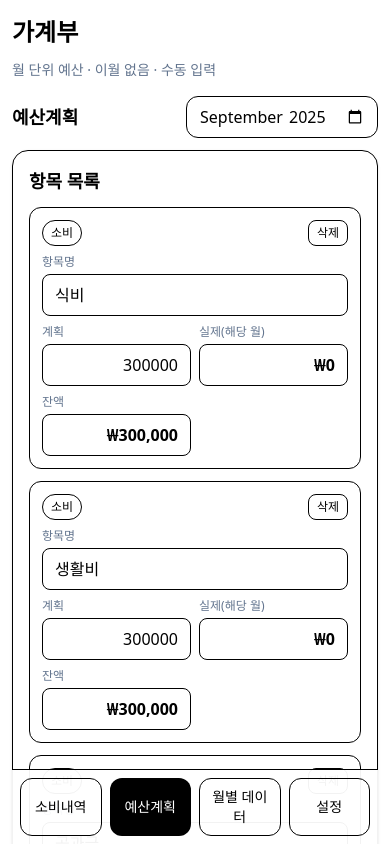
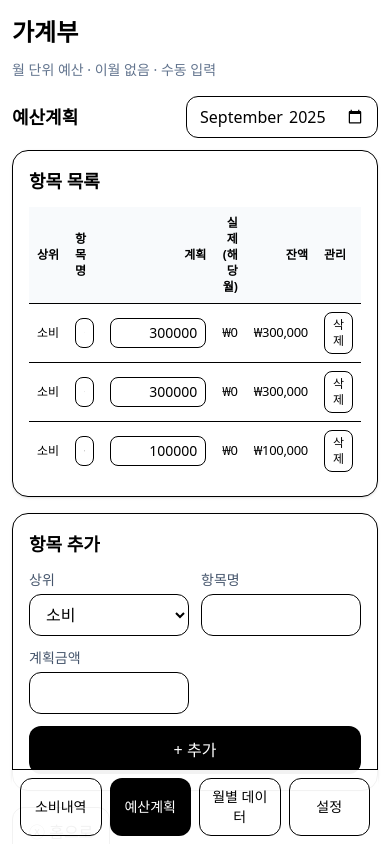
Before and after one commit to chanzii/budget-app, a React (Vite) app: page / in a window 390 px wide. Both pictures are taken after a click on the button "예산계획". Shown: the top 844 px of the page. Built offline with nearby package versions, Linux system fonts and the light colour scheme.

Commit message:
ui: 모바일 컴팩트 테이블(항목명 전체 표시, 간격 축소)

```diff
--- a/src/App.tsx
+++ b/src/App.tsx
@@ -628,131 +628,129 @@ export default function BudgetApp() {
 
         {/* === [모바일/데스크톱 반응형] 항목 목록 === */}
 <Section title="항목 목록">
-  {/* 데스크톱/태블릿: 기존 테이블 유지 (sm 이상에서만 표시) */}
-  <div className="hidden sm:block overflow-x-auto">
-    <table className="min-w-full text-sm">
+  {/* 휴대폰에선 컴팩트 폰트/패딩, 데스크톱은 기존 크기 유지 */}
+  <div className="overflow-x-auto sm:overflow-visible">
+    <table className="min-w-full text-xs sm:text-sm table-fixed">
+      {/* 열 너비: 모바일에선 항목명이 넓게(56%), 숫자칸은 고정 폭 */}
+      <colgroup>
+        <col className="w-[64px] sm:w-[80px]" />         {/* 상위 */}
+        <col className="w-[56%] sm:w-auto" />            {/* 항목명 (모바일에서 가장 넓게) */}
+        <col className="w-[92px] sm:w-[120px]" />        {/* 계획 */}
+        <col className="w-[104px] sm:w-[140px]" />       {/* 실제 */}
+        <col className="w-[92px] sm:w-[120px]" />        {/* 잔액 */}
+        <col className="w-[72px] sm:w-[100px]" />        {/* 관리 */}
+      </colgroup>
+
       <thead className="bg-slate-50 text-left">
         <tr>
-          <th className="px-3 py-2">상위</th>
-          <th className="px-3 py-2">항목명</th>
-          <th className="px-3 py-2 text-right">계획</th>
-          <th className="px-3 py-2 text-right">실제(해당 월)</th>
-          <th className="px-3 py-2 text-right">잔액</th>
-          <th className="px-3 py-2">관리</th>
+          <th className="px-2 py-2 sm:px-3 sm:py-2">상위</th>
+          <th className="px-2 py-2 sm:px-3 sm:py-2">항목명</th>
+          <th className="px-2 py-2 text-right sm:px-3 sm:py-2">계획</th>
+          <th className="px-2 py-2 text-right sm:px-3 sm:py-2">실제(해당 월)</th>
+          <th className="px-2 py-2 text-right sm:px-3 sm:py-2">잔액</th>
+          <th className="px-2 py-2 sm:px-3 sm:py-2">관리</th>
         </tr>
       </thead>
+
       <tbody>
-        {list.map(b=> {
-          const actual = actualByBudgetId.get(b.id)||0;
+        {list.map(b => {
+          const actual = actualByBudgetId.get(b.id) || 0;
           const remain = Math.max(b.plan - actual, 0);
           const over = actual > b.plan;
+
           return (
-            <tr key={b.id} className="border-t">
-              <td className="px-3 py-2 whitespace-nowrap">{b.top}</td>
-              <td className="px-3 py-2">
+            <tr key={b.id} className="border-t align-middle">
+              {/* 상위 */}
+              <td className="px-2 py-2 sm:px-3 sm:py-2 whitespace-nowrap">{b.top}</td>
+
+              {/* 항목명: 모바일에선 줄바꿈 허용해 전체 표시, 데스크톱은 한 줄 */}
+              <td className="px-2 py-2 sm:px-3 sm:py-2">
                 <input
-                  ref={(el)=>{nameRefs.current[b.id]=el}}
+                  ref={el => { nameRefs.current[b.id] = el; }}
                   value={editingName[b.id] ?? b.name}
-                  onFocus={()=> setEditingName(prev=> prev[b.id]===undefined? {...prev, [b.id]: b.name }: prev)}
-                  onChange={(e)=> setEditingName(prev=> ({...prev, [b.id]: e.target.value}))}
-                  onBlur={()=>{ const val=editingName[b.id]; if(val!==undefined && val!==b.name){ upsertBudgetItem({ id:b.id, name: val }); } setEditingName(prev=>{ const cp={...prev}; delete cp[b.id]; return cp; }); }}
-                  onKeyDown={(e)=>{ if(e.key==='Enter'){ (e.currentTarget as HTMLInputElement).blur(); } if(e.key==='Escape'){ setEditingName(prev=>{ const cp={...prev}; delete cp[b.id]; return cp; }); (nameRefs.current[b.id]?.blur?.()); } }}
-                  className="w-full rounded-lg border px-2 py-1"
+                  onFocus={() =>
+                    setEditingName(prev => (prev[b.id] === undefined ? { ...prev, [b.id]: b.name } : prev))
+                  }
+                  onChange={e => setEditingName(prev => ({ ...prev, [b.id]: e.target.value }))}
+                  onBlur={() => {
+                    const val = editingName[b.id];
+                    if (val !== undefined && val !== b.name) upsertBudgetItem({ id: b.id, name: val });
+                    setEditingName(prev => { const cp = { ...prev }; delete cp[b.id]; return cp; });
+                  }}
+                  onKeyDown={e => {
+                    if (e.key === "Enter") (e.currentTarget as HTMLInputElement).blur();
+                    if (e.key === "Escape") {
+                      setEditingName(prev => { const cp = { ...prev }; delete cp[b.id]; return cp; });
+                      nameRefs.current[b.id]?.blur?.();
+                    }
+                  }}
+                  className="w-full rounded-lg border px-2 py-1 text-sm sm:text-base leading-snug
+                             sm:whitespace-nowrap break-words"
                 />
               </td>
-              <td className="px-3 py-2 text-right">
+
+              {/* 계획 입력칸: 모바일 좁은 폭 */}
+              <td className="px-2 py-2 sm:px-3 sm:py-2 text-right">
                 <input
-                  ref={(el)=>{planRefs.current[b.id]=el}}
-                  type="text" inputMode="numeric" pattern="[0-9]*"
+                  ref={el => { planRefs.current[b.id] = el; }}
+                  type="text"
+                  inputMode="numeric"
+                  pattern="[0-9]*"
                   value={editingPlan[b.id] ?? String(b.plan)}
-                  onFocus={()=> setEditingPlan(prev=> prev[b.id]===undefined? {...prev, [b.id]: String(b.plan)}: prev)}
-                  onChange={(e)=>{ const digits = e.target.value.replace(/[^0-9]/g,''); setEditingPlan(prev=> ({...prev, [b.id]: digits})); }}
-                  onBlur={()=>{ const val=editingPlan[b.id]; if(val!==undefined && String(b.plan)!==val){ upsertBudgetItem({ id:b.id, plan: Number(val||0)}); } setEditingPlan(prev=>{ const cp={...prev}; delete cp[b.id]; return cp; }); }}
-                  onKeyDown={(e)=>{ if(e.key==='Enter'){ (e.currentTarget as HTMLInputElement).blur(); } if(e.key==='Escape'){ setEditingPlan(prev=>{ const cp={...prev}; delete cp[b.id]; return cp; }); (planRefs.current[b.id]?.blur?.()); } }}
-                  className="w-28 rounded-lg border px-2 py-1 text-right"
+                  onFocus={() =>
+                    setEditingPlan(prev => (prev[b.id] === undefined ? { ...prev, [b.id]: String(b.plan) } : prev))
+                  }
+                  onChange={e => {
+                    const digits = e.target.value.replace(/[^0-9]/g, "");
+                    setEditingPlan(prev => ({ ...prev, [b.id]: digits }));
+                  }}
+                  onBlur={() => {
+                    const val = editingPlan[b.id];
+                    if (val !== undefined && String(b.plan) !== val) upsertBudgetItem({ id: b.id, plan: Number(val || 0) });
+                    setEditingPlan(prev => { const cp = { ...prev }; delete cp[b.id]; return cp; });
+                  }}
+                  onKeyDown={e => {
+                    if (e.key === "Enter") (e.currentTarget as HTMLInputElement).blur();
+                    if (e.key === "Escape") {
+                      setEditingPlan(prev => { const cp = { ...prev }; delete cp[b.id]; return cp; });
+                      planRefs.current[b.id]?.blur?.();
+                    }
+                  }}
+                  className="w-24 sm:w-28 rounded-lg border px-2 py-1 text-right text-sm sm:text-base"
                 />
               </td>
-              <td className="px-3 py-2 text-right">{KRW.format(actual)}</td>
-              <td className="px-3 py-2 text-right">{KRW.format(remain)}</td>
-              <td className="px-3 py-2">
-                <button onClick={()=>deleteBudgetItem(b.id)} className="rounded-lg border px-2 py-1 hover:bg-slate-50">삭제</button>
-                {over && <span className="ml-2 rounded-full bg-rose-100 px-2 py-1 text-xs text-rose-700">100% 초과</span>}
+
+              {/* 실제/잔액: 모바일에선 더 작게, 줄바꿈 없이 */}
+              <td className="px-2 py-2 sm:px-3 sm:py-2 text-right whitespace-nowrap">
+                <span className="font-medium tracking-tight text-[13px] sm:text-base">
+                  {KRW.format(actual)}
+                </span>
+              </td>
+              <td className="px-2 py-2 sm:px-3 sm:py-2 text-right whitespace-nowrap">
+                <span className="font-medium tracking-tight text-[13px] sm:text-base">
+                  {KRW.format(remain)}
+                </span>
+              </td>
+
+              {/* 관리 */}
+              <td className="px-2 py-2 sm:px-3 sm:py-2">
+                <button
+                  onClick={() => deleteBudgetItem(b.id)}
+                  className="rounded-lg border px-2 py-1 hover:bg-slate-50 text-[12px] sm:text-sm"
+                >
+                  삭제
+                </button>
+                {over && (
+                  <span className="ml-1 sm:ml-2 rounded-full bg-rose-100 px-2 py-0.5 text-[10px] sm:text-xs text-rose-700">
+                    100% 초과
+                  </span>
+                )}
               </td>
             </tr>
           );
         })}
       </tbody>
     </table>
-  </div>
-
-  {/* 모바일: 카드형(한 줄에 핵심 정보가 넓게 보이도록) */}
-  <div className="sm:hidden space-y-3">
-    {list.map(b=>{
-      const actual = actualByBudgetId.get(b.id)||0;
-      const remain = Math.max(b.plan - actual, 0);
-      const over = actual > b.plan;
-      return (
-        <div key={b.id} className="rounded-xl border p-3">
-          <div className="mb-2 flex items-center justify-between">
-            <span className="text-xs px-2 py-1 rounded-full border">{b.top}</span>
-            <button onClick={()=>deleteBudgetItem(b.id)} className="text-xs rounded-lg border px-2 py-1">삭제</button>
-          </div>
-
-          {/* 항목명: 전체 폭 사용 */}
-          <div className="mb-2">
-            <label className="text-xs text-slate-500 mb-1 block">항목명</label>
-            <input
-              ref={(el)=>{nameRefs.current[b.id]=el}}
-              value={editingName[b.id] ?? b.name}
-              onFocus={()=> setEditingName(prev=> prev[b.id]===undefined? {...prev, [b.id]: b.name }: prev)}
-              onChange={(e)=> setEditingName(prev=> ({...prev, [b.id]: e.target.value}))}
-              onBlur={()=>{ const val=editingName[b.id]; if(val!==undefined && val!==b.name){ upsertBudgetItem({ id:b.id, name: val }); } setEditingName(prev=>{ const cp={...prev}; delete cp[b.id]; return cp; }); }}
-              onKeyDown={(e)=>{ if(e.key==='Enter'){ (e.currentTarget as HTMLInputElement).blur(); } if(e.key==='Escape'){ setEditingName(prev=>{ const cp={...prev}; delete cp[b.id]; return cp; }); (nameRefs.current[b.id]?.blur?.()); } }}
-              className="w-full rounded-lg border px-3 py-2 text-base"
-              placeholder="항목명"
-            />
-          </div>
-
-          {/* 금액/실제/잔액: 2열 그리드로 촘촘하게 */}
-          <div className="grid grid-cols-2 gap-2">
-            <div>
-              <label className="text-xs text-slate-500 mb-1 block">계획</label>
-              <input
-                ref={(el)=>{planRefs.current[b.id]=el}}
-                type="text" inputMode="numeric" pattern="[0-9]*"
-                value={editingPlan[b.id] ?? String(b.plan)}
-                onFocus={()=> setEditingPlan(prev=> prev[b.id]===undefined? {...prev, [b.id]: String(b.plan)}: prev)}
-                onChange={(e)=>{ const digits = e.target.value.replace(/[^0-9]/g,''); setEditingPlan(prev=> ({...prev, [b.id]: digits})); }}
-                onBlur={()=>{ const val=editingPlan[b.id]; if(val!==undefined && String(b.plan)!==val){ upsertBudgetItem({ id:b.id, plan: Number(val||0)}); } setEditingPlan(prev=>{ const cp={...prev}; delete cp[b.id]; return cp; }); }}
-                onKeyDown={(e)=>{ if(e.key==='Enter'){ (e.currentTarget as HTMLInputElement).blur(); } if(e.key==='Escape'){ setEditingPlan(prev=>{ const cp={...prev}; delete cp[b.id]; return cp; }); (planRefs.current[b.id]?.blur?.()); } }}
-                className="w-full rounded-lg border px-3 py-2 text-right"
-                placeholder="0"
-              />
-            </div>
-            <div>
-              <label className="text-xs text-slate-500 mb-1 block">실제(해당 월)</label>
-              <div className="h-[42px] flex items-center justify-end rounded-lg border px-3">
-                <span className="font-semibold">{KRW.format(actual)}</span>
-              </div>
-            </div>
-            <div>
-              <label className="text-xs text-slate-500 mb-1 block">잔액</label>
-              <div className="h-[42px] flex items-center justify-end rounded-lg border px-3">
-                <span className="font-semibold">{KRW.format(remain)}</span>
-              </div>
-            </div>
-            {/* 경고 배지 */}
-            {over && (
-              <div className="flex items-center">
-                <span className="ml-auto rounded-full bg-rose-100 px-2 py-1 text-[11px] text-rose-700">
-                  100% 초과
-                </span>
-              </div>
-            )}
-          </div>
-        </div>
-      );
-    })}
   </div>
 </Section>
 
```
